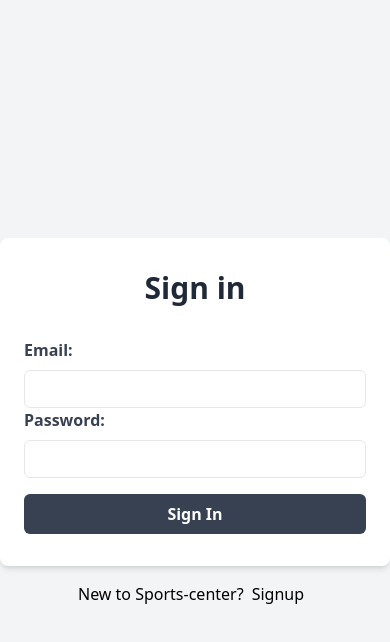
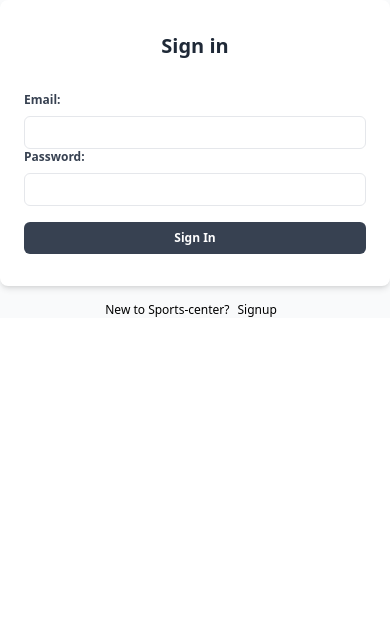
Before and after one commit to ravinderpalK/sports-center, a React (Vite) app: page /signin in a window 390 px wide. Shown: the top 642 px of the page. Built offline with nearby package versions, Linux system fonts and the light colour scheme; no server answers; the HTML template or start-up script is replaced by a standard one.

Commit message:
updated sign and signup page

```diff
--- a/src/views/signin/index.tsx
+++ b/src/views/signin/index.tsx
@@ -4,13 +4,13 @@ import SigninForm from "./SigninForm";
 
 const Signin: React.FC = () => {
   return (
-    <div className="min-h-screen flex flex-col items-center justify-center bg-gray-100">
-      <div className="max-w-md w-full px-6 py-8 bg-white rounded-lg shadow-md">
-        <h1 className="text-3xl font-bold text-center text-gray-800 mb-8">Sign in</h1>
+    <div className="h-full flex flex-col items-center justify-center bg-gray-50 text-xs lg:text-base">
+      <div className="max-w-lg w-full px-6 py-8 bg-white rounded-lg shadow-md">
+        <h1 className="text-xl lg:text-3xl font-bold text-center text-gray-800 mb-8">Sign in</h1>
         <SigninForm />
       </div>
       <div>
-        <div className="mt-4 text-base">
+        <div className="mt-4 lg:text-base">
           New to Sports-center?
           <Link to="/signup" className="px-2">Signup</Link>
         </div>
--- a/src/views/signup/index.tsx
+++ b/src/views/signup/index.tsx
@@ -5,13 +5,13 @@ import { Link } from 'react-router-dom';
 
 const Signup: React.FC = () => {
   return (
-    <div className="min-h-screen flex flex-col items-center justify-center bg-gray-100">
-      <div className="max-w-md w-full px-6 py-8 bg-white rounded-lg shadow-md">
-        <h1 className="text-3xl font-bold text-center text-gray-800 mb-8">Sign up</h1>
+    <div className="min-h-screen flex flex-col items-center justify-center bg-gray-50 text-xs lg:text-base">
+      <div className="max-w-lg w-full px-6 py-8 bg-white rounded-lg shadow-md">
+        <h1 className="text-xl lg:text-3xl font-bold text-center text-gray-800 mb-8">Sign up</h1>
         <SignupForm />
       </div>
       <div>
-        <div className="mt-4 text-base">
+        <div className="mt-4 lg:text-base">
           Already have an account?
           <Link to="/signin" className="px-2">Signin</Link>
         </div>
```
